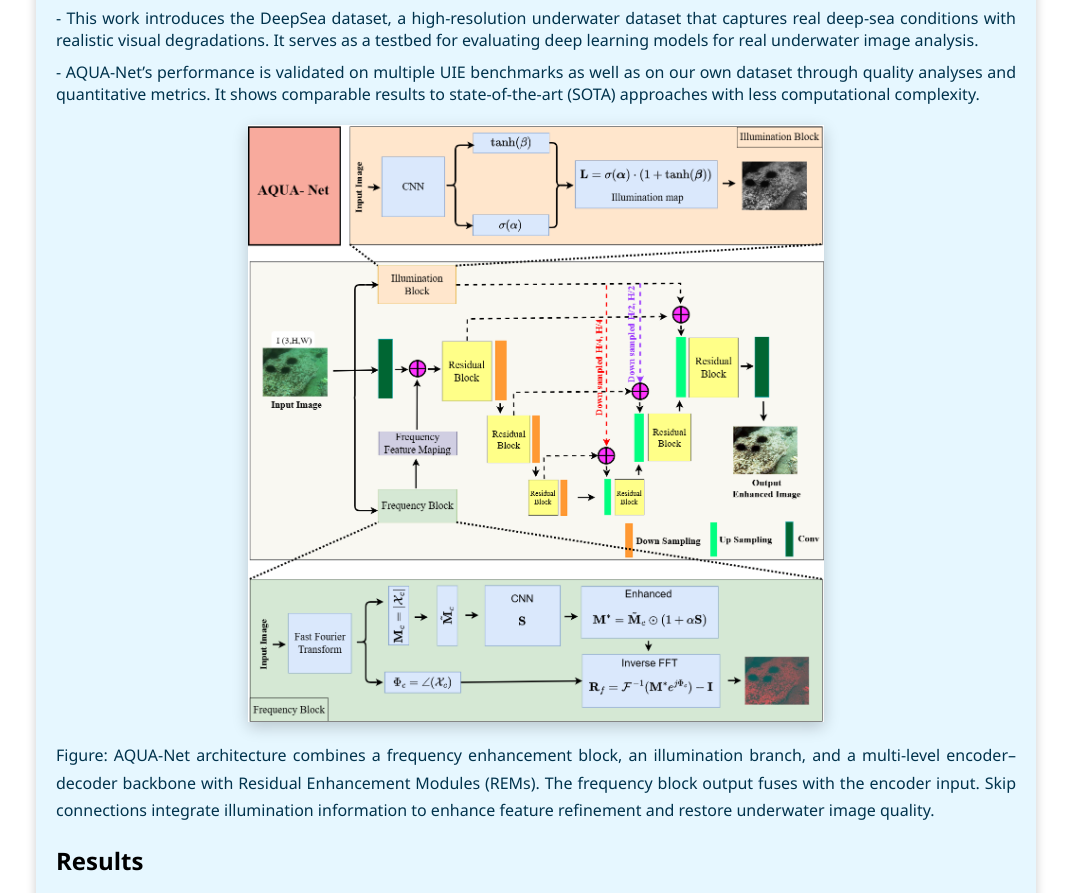
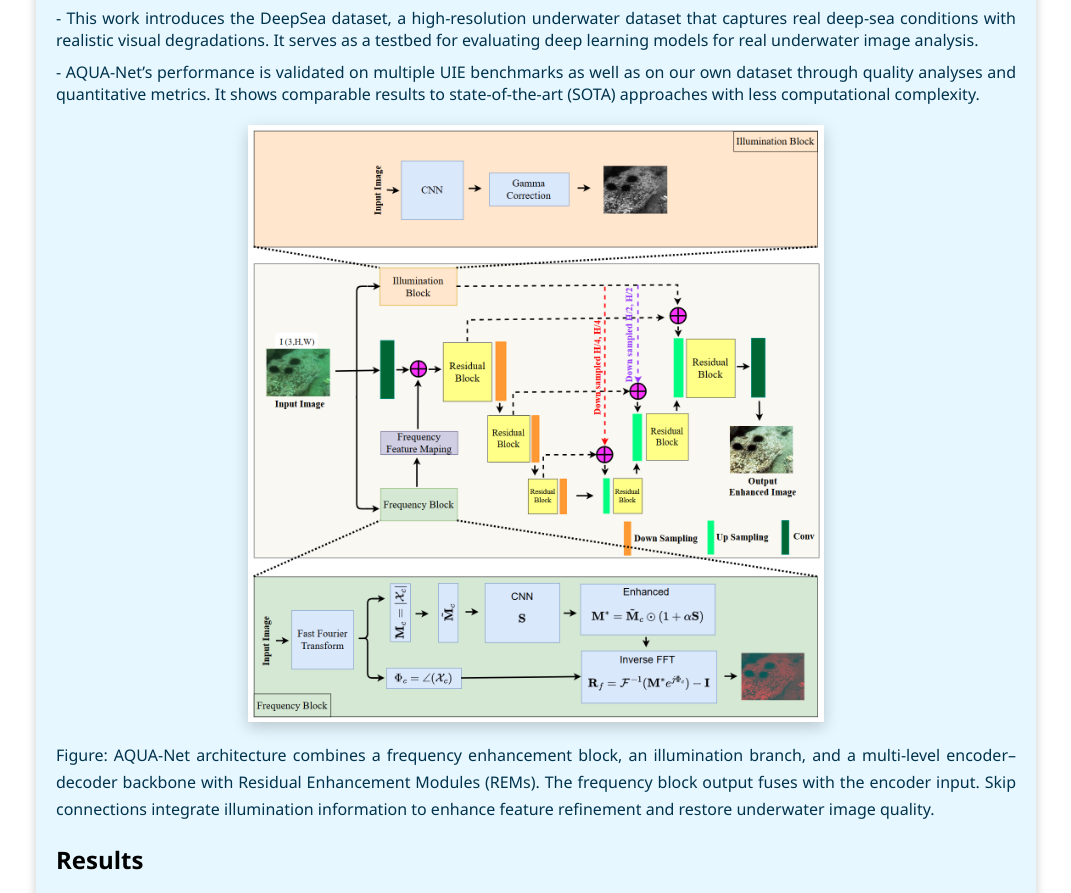
Before and after one commit to munsifali11/AQUA-Net_Project, a plain HTML site: page index.html in a window 1280 px wide. Shown: the part 1286-2179 px from the top of the page, without its empty margins (104-1175 px from the left). Drawn offline with Linux system fonts and the light colour scheme.

Commit message:
Model fig updated in index.html

```diff
--- a/index.html
+++ b/index.html
@@ -72,7 +72,7 @@
         <li>- AQUA-Net’s performance is validated on multiple UIE benchmarks as well as on our own dataset through quality analyses and quantitative metrics. It shows comparable results to state-of-the-art (SOTA) approaches with less computational complexity.</li>
       </ul>
 
-      <img src="model_v5.png" alt="AQUA-Net architecture diagram" class="model-diagram">
+      <img src="model_v6.png" alt="AQUA-Net architecture diagram" class="model-diagram">
 
       <p>
         Figure: AQUA-Net architecture combines a frequency enhancement block, an illumination branch, and a multi-level
```
